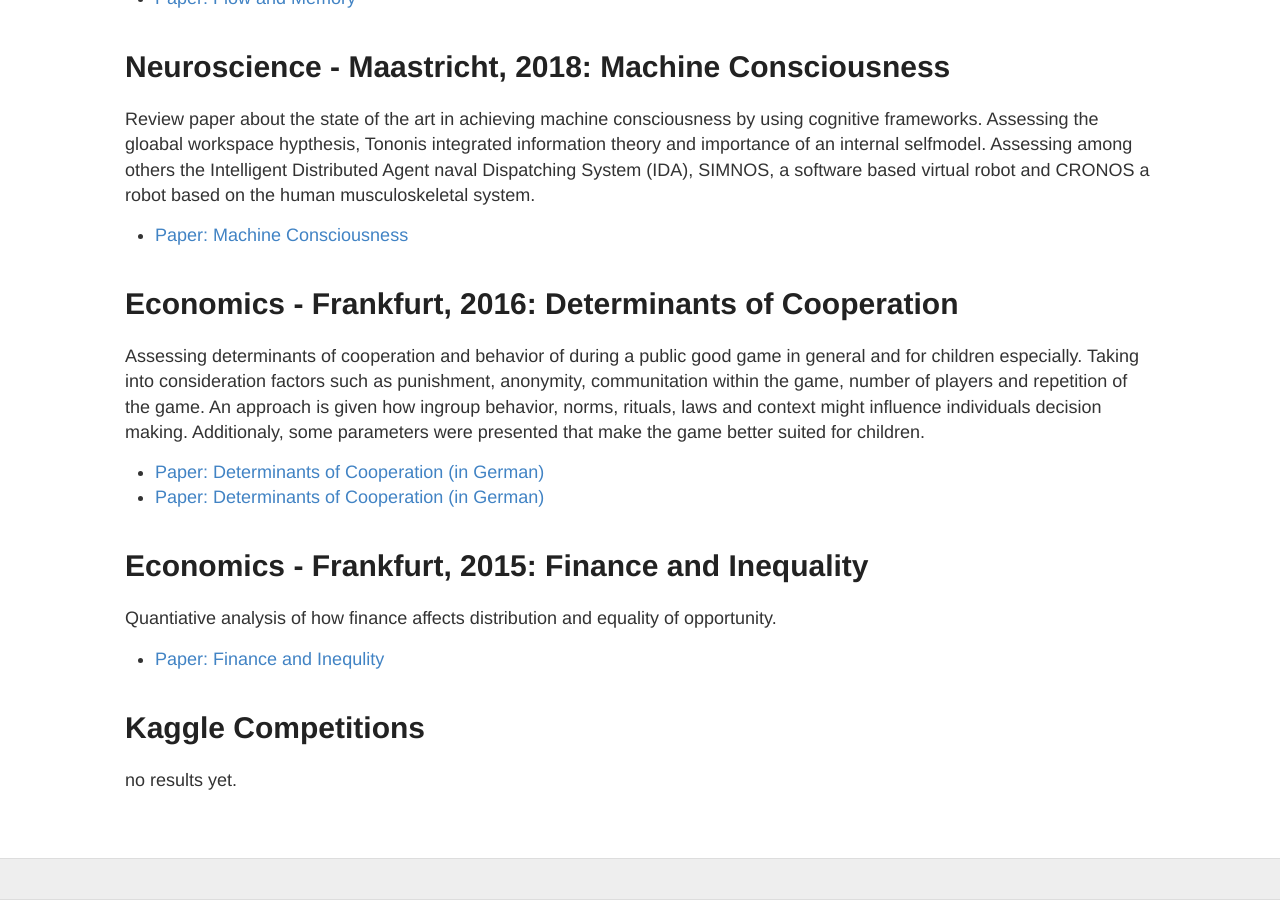
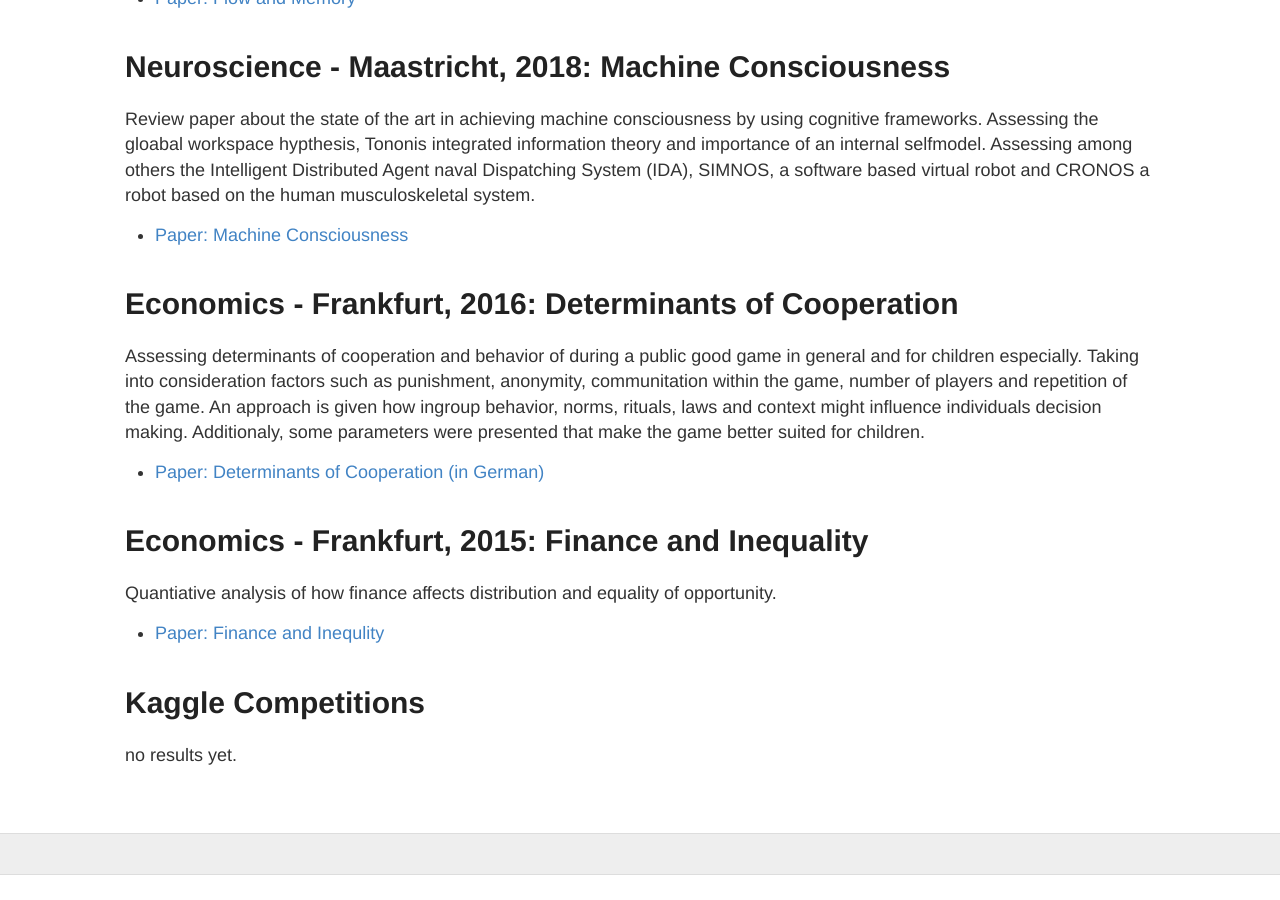
Before and after one commit to Mariusmarten/mariusmarten.github.io, a Jekyll site: the page built from projects.md, in a window 1280 px wide and 900 px high, scrolled down 770 px. Built offline with Jekyll 4.4.1, drawn with Linux system fonts in a browser that asks for light colours; after the commit the page ends 1645 px from its top, so only the background shows below that.

Commit message:
Update projects.md

```diff
--- a/projects.md
+++ b/projects.md
@@ -13,33 +13,26 @@ Cross-Modal Convolutional Neural Network.
 Describing biological motivation for computer vision in general and convolutional neural networks especially.
 - [Draft: Cross-modal CNN]({{mariusmarten.github.io}}/projects/2019_First_Draft_Cross_Modal_Networks.pdf)
 
-
 Neuroscience - Maastricht, 2018: Flow & Memory
 ====================
 Investiagting the possible relationship between 'being in the flow' and memory recosolidation. The positive psychology concept flow is defined as the rewarding experience of being fully immersed in a task. Using an modified Orientation Discrimination Task (ODT) to induce flow. It was hypothesized (1) that flow and heart rate variability (HRV) are negatively associated and (2) that flow and memory recognition rates in the modified ODT are positively associated.
 - [Paper: Flow and Memory]({{mariusmarten.github.io}}/projects/2018_Being_in_the_Flow.pdf)
-
 
 Neuroscience - Maastricht, 2018: Machine Consciousness
 ====================
 Review paper about the state of the art in achieving machine consciousness by using cognitive frameworks. Assessing the gloabal workspace hypthesis, Tononis integrated information theory and importance of an internal selfmodel. Assessing among others the Intelligent Distributed Agent naval Dispatching System (IDA),  SIMNOS, a software based virtual robot and CRONOS a robot based on the human musculoskeletal system.
 - [Paper: Machine Consciousness]({{mariusmarten.github.io}}/projects/2018_Artifical_Consciousness.pdf)
 
-
-
 Economics - Frankfurt, 2016: Determinants of Cooperation
 ====================
 Assessing determinants of cooperation and behavior of during a public good game in general and for children especially. Taking into consideration factors such as punishment, anonymity, communitation within the game, number of players and repetition of the game. An approach is given how ingroup behavior, norms, rituals, laws and context might influence individuals decision making. Additionaly, some parameters were presented that make the game better suited for children.
-- [Paper: Determinants of Cooperation (in German)]({{mariusmarten.github.io}}/projects/2016_Determinants of Cooperation.pdf)
-- [Paper: Determinants of Cooperation (in German)]({{mariusmarten.github.io}}/projects/2018_Artifical_Consciousness.pdf)
-
+- [Paper: Determinants of Cooperation (in German)]({{mariusmarten.github.io}}/projects/2016_Determinants_of_Cooperation.pdf)
 
 Economics - Frankfurt, 2015: Finance and Inequality
 ====================
 Quantiative analysis of how finance affects distribution and equality of opportunity.
 - [Paper: Finance and Inequlity]({{mariusmarten.github.io}}/.pdf)
 
-
 Kaggle Competitions
 ====================
 no results yet.
```
